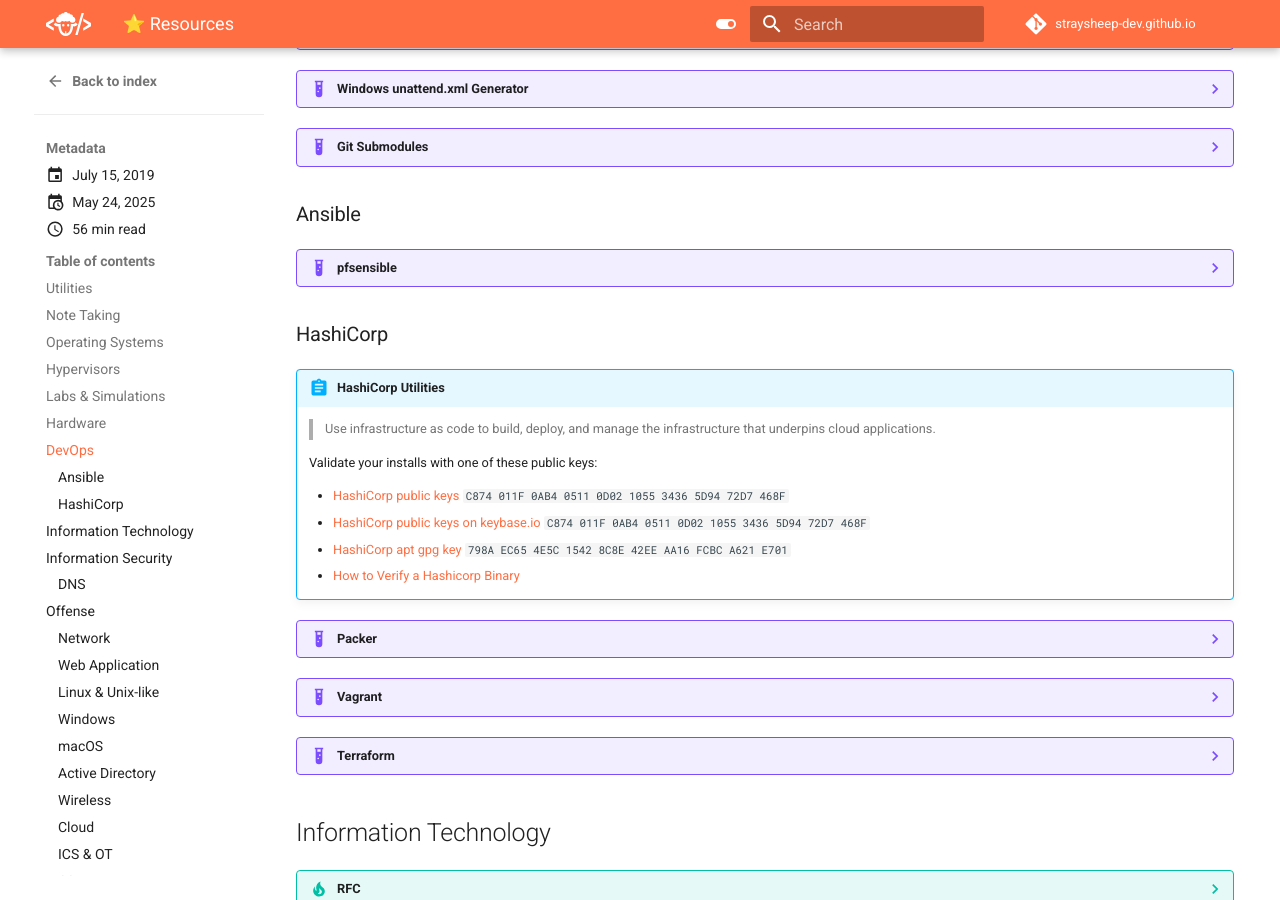
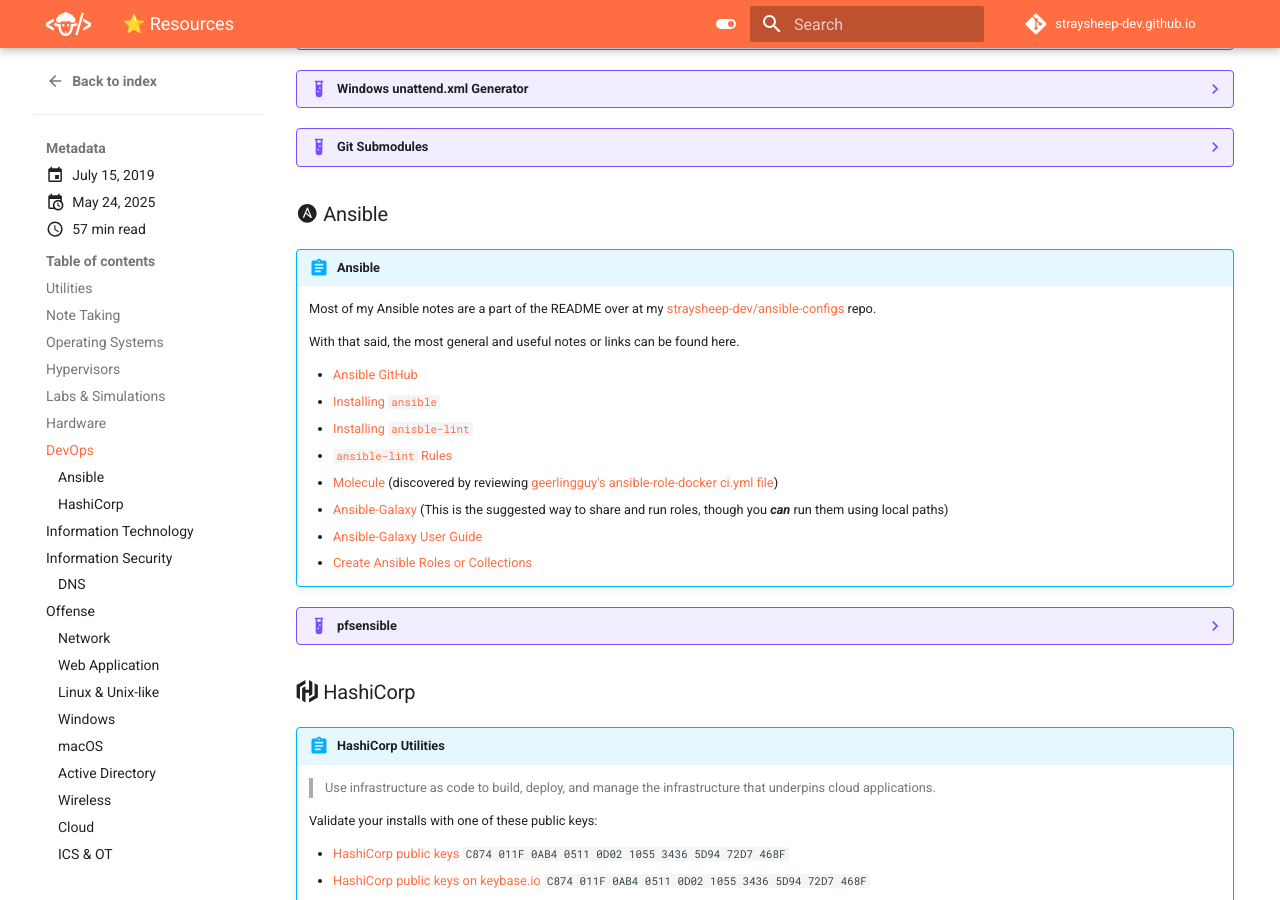
Before and after one commit to straysheep-dev/straysheep-dev.github.io, an MkDocs documentation site: the page built from docs/blog/posts/resources.md, in a window 1280 px wide and 900 px high, scrolled down 4253 px. Built offline with MkDocs 1.6.1 and Material for MkDocs 9.7.7, drawn with Linux system fonts in a browser that asks for light colours; comment, search, counter and statistics services are not loaded.

Commit message:
Update blog

```diff
--- a/docs/blog/posts/resources.md
+++ b/docs/blog/posts/resources.md
@@ -578,7 +578,7 @@
     - <https://github.com/snyk-labs/nodejs-goof>
 
 
-## Hardware
+## :fontawesome-solid-gear: Hardware
 
 ??? example "geerlingguy/mini-rack"
 
@@ -587,7 +587,7 @@
 	- <https://github.com/geerlingguy/mini-rack>
 
 
-## DevOps
+## :fontawesome-solid-code: DevOps
 
 ??? example "debos"
 
@@ -648,7 +648,22 @@
 
 	- <https://git-scm.com/book/en/v2/Git-Tools-Submodules>
 
-### Ansible
+### :material-ansible: Ansible
+
+!!! abstract "Ansible"
+
+	Most of my Ansible notes are a part of the README over at my [straysheep-dev/ansible-configs](https://github.com/straysheep-dev/ansible-configs) repo.
+
+	With that said, the most general and useful notes or links can be found here.
+
+	- [Ansible GitHub](https://github.com/ansible/ansible)
+	- [Installing `ansible`](https://docs.ansible.com/ansible/latest/installation_guide/index.html)
+	- [Installing `anisble-lint`](https://ansible.readthedocs.io/projects/lint/installing/)
+	- [`ansible-lint` Rules](https://ansible.readthedocs.io/projects/lint/rules/)
+	- [Molecule](https://ansible.readthedocs.io/projects/molecule/) (discovered by reviewing [geerlingguy's ansible-role-docker ci.yml file](https://github.com/geerlingguy/ansible-role-docker/blob/master/.github/workflows/ci.yml))
+	- [Ansible-Galaxy](https://galaxy.ansible.com/ui/) (This is the suggested way to share and run roles, though you ***can*** run them using local paths)
+	- [Ansible-Galaxy User Guide](https://ansible.readthedocs.io/projects/galaxy-ng/en/latest/community/userguide.html#servers)
+	- [Create Ansible Roles or Collections](https://docs.ansible.com/ansible/latest/cli/ansible-galaxy.html#role-init)
 
 ??? example "pfsensible"
 
```
Also changed, not shown: other parts of docs/blog/posts/resources.md (+6 -6 lines).
